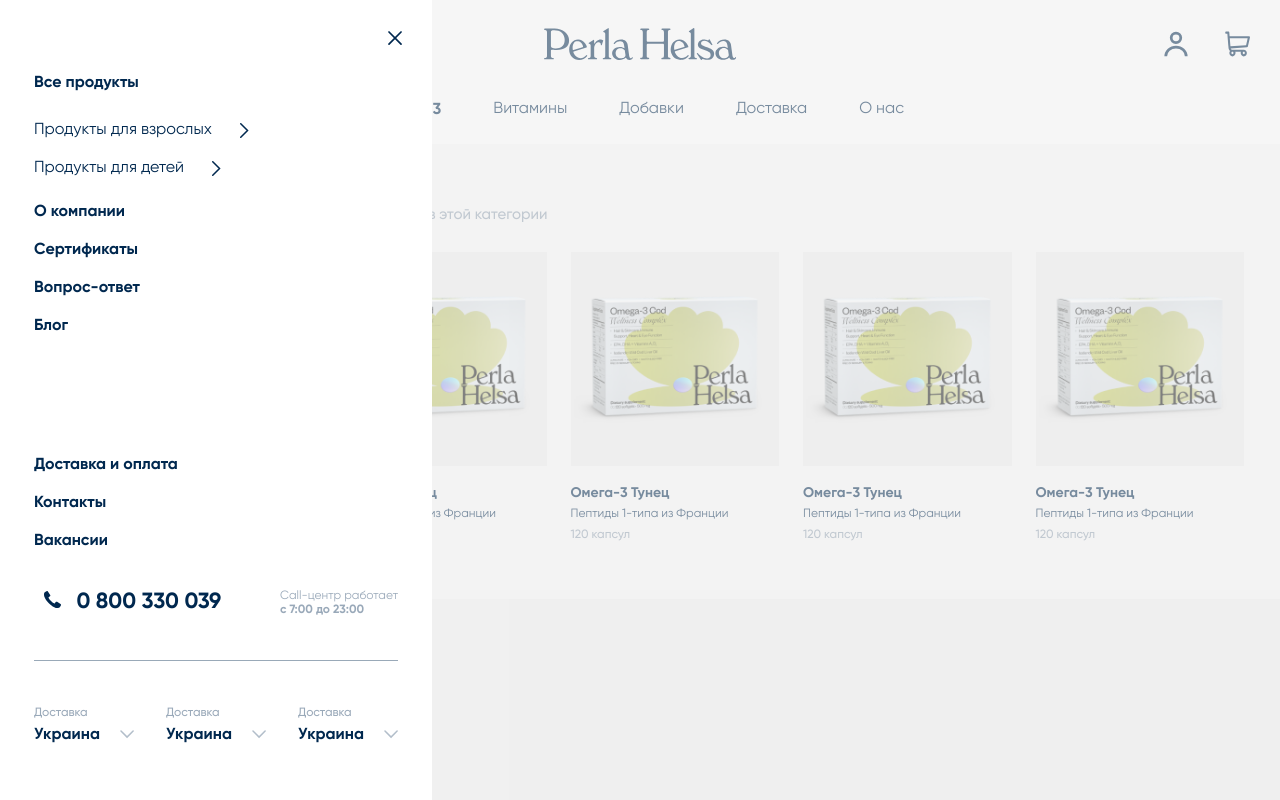
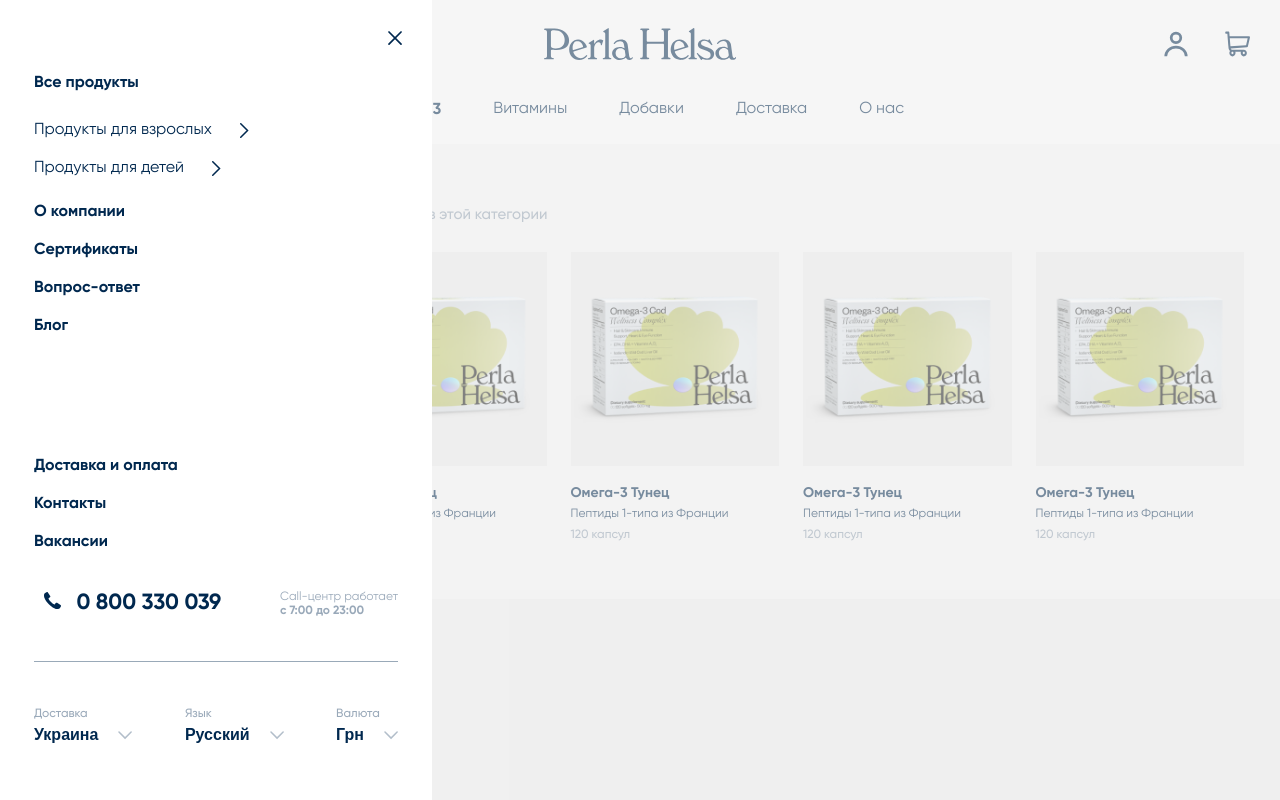
Before and after one commit to unsky559/t006, a Vue app: page / in a window 1280 px wide. Both pictures are taken after a click on the button 43 px from the left and 44 px from the top of the page. Built offline with nearby package versions, Linux system fonts and the light colour scheme.

Commit message:
feat: dropdown functionality

```diff
--- a/src/components/Dropdown.vue
+++ b/src/components/Dropdown.vue
@@ -1,16 +1,63 @@
-<script lang="ts">
+<script>
 import IconArrowDropdown from "@/components/icons/IconArrowDropdown.vue";
 
 export default {
   components: { IconArrowDropdown },
+  props: ["title", "options"],
+  data() {
+    return {
+      isFocused: false,
+      dropdown: this.options[0],
+      w: "0px",
+    };
+  },
+  watch: {
+    isFocused() {
+      if (this.isFocused) {
+        setTimeout(
+          (w) => {
+            this.$refs.select.focus();
+            this.$refs.select.style.maxWidth = w;
+          },
+          0,
+          this.w
+        );
+      } else {
+        setTimeout(() => {
+          this.w = window
+            .getComputedStyle(this.$refs.button)
+            .getPropertyValue("width");
+        });
+      }
+    },
+  },
+  mounted() {
+    this.w = window
+      .getComputedStyle(this.$refs.button)
+      .getPropertyValue("width");
+  },
 };
 </script>
 
 <template>
   <div class="dropdownContainer">
-    <label>Доставка</label>
-    <span>Украина</span>
-    <IconArrowDropdown />
+    <label>{{ title }}</label>
+    <div class="holder">
+      <select
+        v-if="isFocused"
+        v-model="dropdown"
+        @blur="isFocused = false"
+        ref="select"
+      >
+        <option v-for="(option, index) in options" :key="index">
+          {{ option }}
+        </option>
+      </select>
+      <button v-if="!isFocused" @focusin="isFocused = true" ref="button">
+        <span>{{ dropdown }}</span>
+        <IconArrowDropdown />
+      </button>
+    </div>
   </div>
 </template>
 
@@ -22,7 +69,13 @@
   color: var(--color-font-secondary);
   margin-bottom: 4px;
 }
-span {
+button {
+  padding: 0;
+  border: none;
+  background: transparent;
+}
+span,
+select {
   font-size: 16px;
   font-weight: 700;
   color: var(--color-font-primary);
--- a/src/components/SideBar/SideBar.vue
+++ b/src/components/SideBar/SideBar.vue
@@ -3,7 +3,6 @@
 import IconClose from "@/components/icons/IconClose.vue";
 import Dropdown from "@/components/Dropdown.vue";
 import SideBarLinks from "@/components/SideBar/SideBarLinks.vue";
-
 
 export default {
   components: { ButtonCircle, IconClose, Dropdown, SideBarLinks },
@@ -34,9 +33,15 @@
 
       <div class="sideBar_footer">
         <div class="sideBar_settings">
-          <Dropdown></Dropdown>
-          <Dropdown></Dropdown>
-          <Dropdown></Dropdown>
+          <Dropdown
+            title="Доставка"
+            :options="['Украина', 'Польша']"
+          ></Dropdown>
+          <Dropdown
+            title="Язык"
+            :options="['Русский', 'Українська', 'English']"
+          ></Dropdown>
+          <Dropdown title="Валюта" :options="['Грн', 'Zł', '$']"></Dropdown>
         </div>
       </div>
     </div>
@@ -56,13 +61,12 @@
   transition: transform 0.8s var(--cubic-function);
 }
 
- .side-enter-from,
+.side-enter-from,
 .side-leave-to {
   transform: translateX(-100%);
 }
 
-
-.background{
+.background {
   position: fixed;
   width: 100%;
   height: 100%;
```
